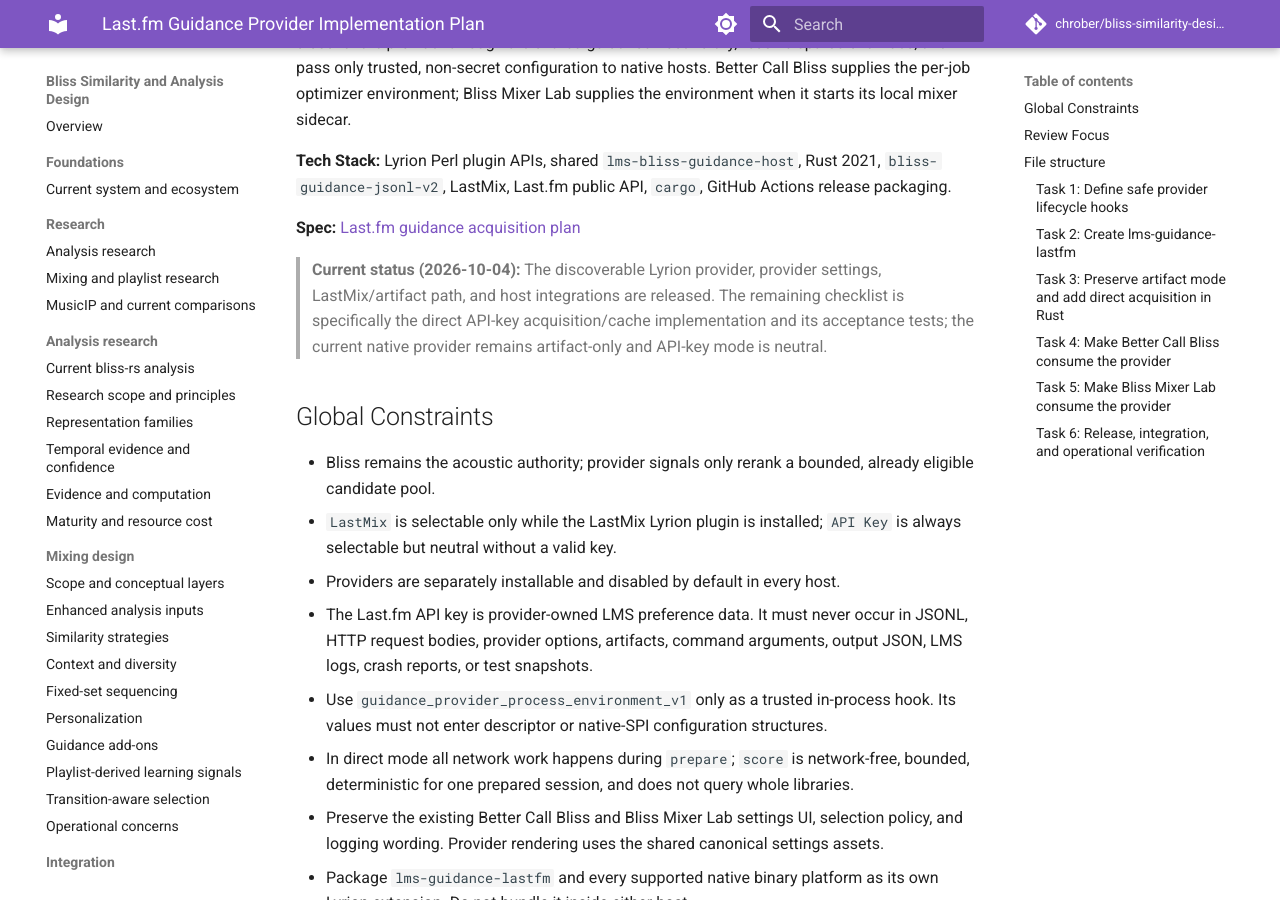
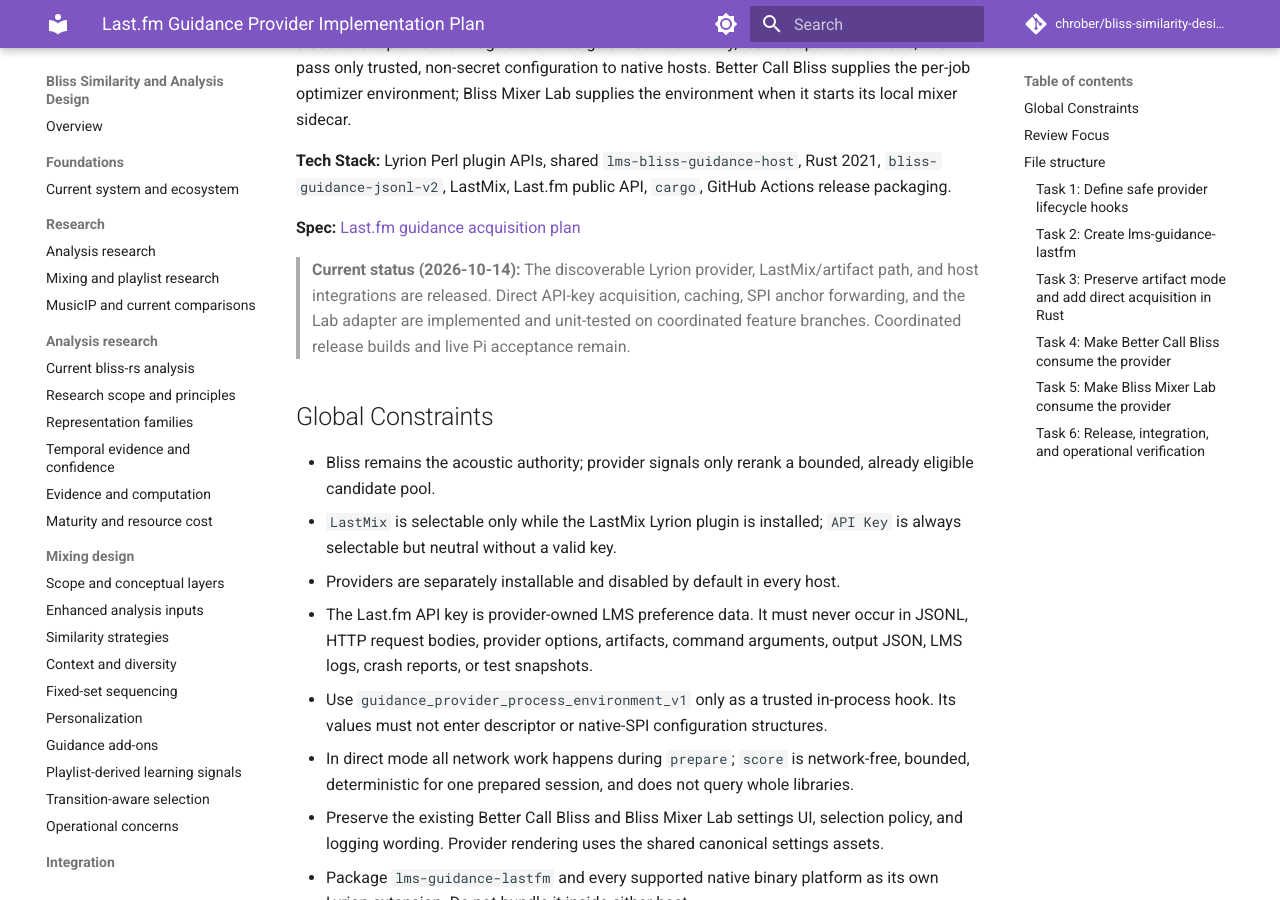
Before and after one commit to chrober/bliss-similarity-design, an MkDocs documentation site: the page built from docs/superpowers/plans/2026-10-03-lastfm-guidance-provider.md, in a window 1280 px wide and 900 px high, scrolled down 361 px. Built offline with MkDocs 1.6.1 and Material for MkDocs 9.7.7, drawn with Linux system fonts in a browser that asks for light colours; comment, search, counter and statistics services are not loaded.

Commit message:
docs: record direct Last.fm feature status

```diff
--- a/docs/superpowers/plans/2026-10-03-lastfm-guidance-provider.md
+++ b/docs/superpowers/plans/2026-10-03-lastfm-guidance-provider.md
@@ -22,11 +22,11 @@
 
 **Spec:** [Last.fm guidance acquisition plan](https://github.com/chrober/bliss-similarity-design/blob/main/LASTFM_GUIDANCE_ACQUISITION_PLAN.md)
 
-> **Current status (2026-10-04):** The discoverable Lyrion provider, provider
-> settings, LastMix/artifact path, and host integrations are released. The
-> remaining checklist is specifically the direct API-key acquisition/cache
-> implementation and its acceptance tests; the current native provider remains
-> artifact-only and API-key mode is neutral.
+> **Current status (2026-10-14):** The discoverable Lyrion provider,
+> LastMix/artifact path, and host integrations are released. Direct API-key
+> acquisition, caching, SPI anchor forwarding, and the Lab adapter are
+> implemented and unit-tested on coordinated feature branches. Coordinated
+> release builds and live Pi acceptance remain.
 
 ## Global Constraints
 
```
Also changed, not shown: LASTFM_GUIDANCE_ACQUISITION_PLAN.md (+17 -21 lines).
